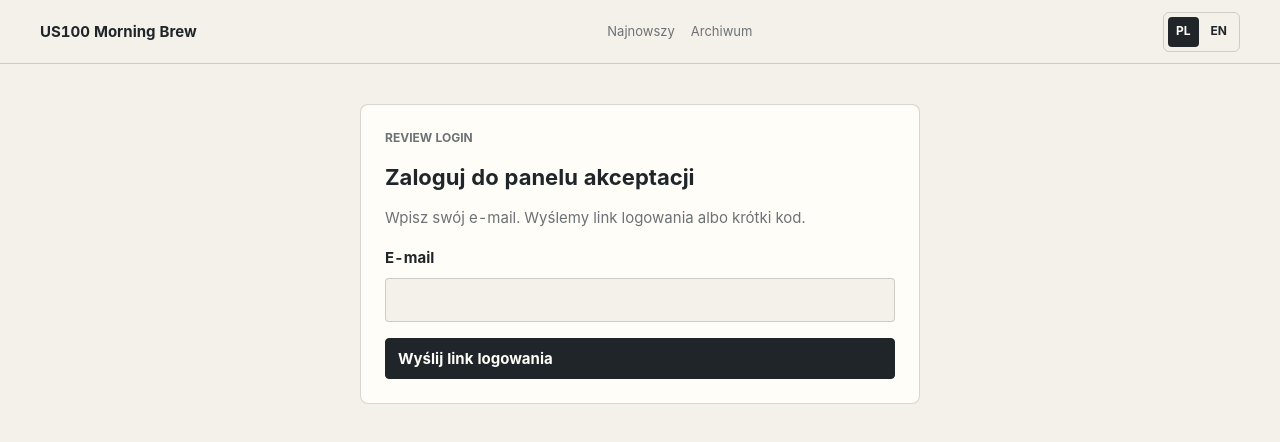
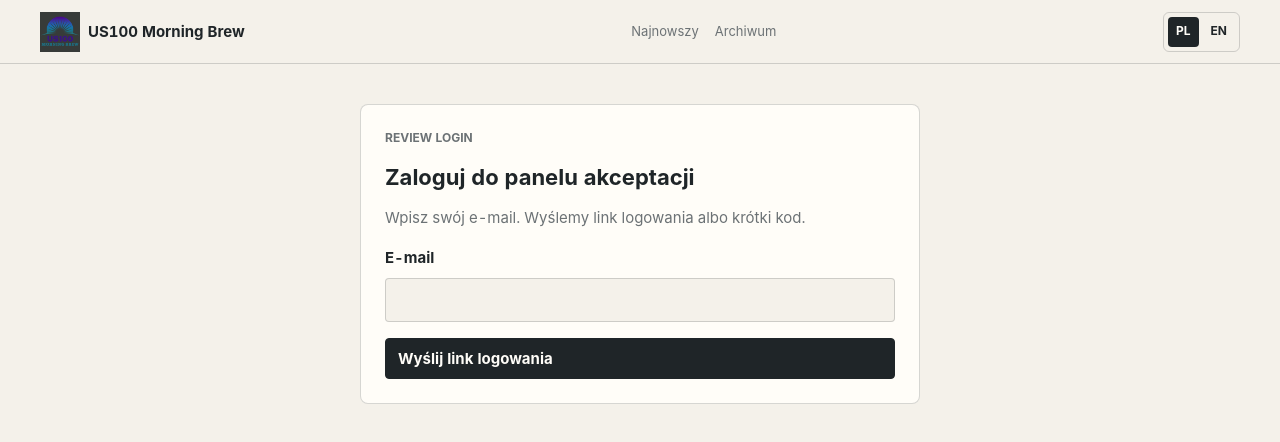
Before and after one commit to pavuloncool/us100morningbrew, a Next.js app in the folder apps/web/: page /review/login in a window 1280 px wide. Shown: the top 442 px of the page. Built offline with nearby package versions, Linux system fonts and the light colour scheme; no server answers.

Commit message:
Add US100 Morning Brew logo

```diff
--- a/apps/web/app/globals.css
+++ b/apps/web/app/globals.css
@@ -79,8 +79,23 @@ select {
 }
 
 .brand {
+  align-items: center;
+  display: inline-flex;
+  gap: var(--space-2);
   font-weight: 700;
+  min-height: 44px;
   text-decoration: none;
+}
+
+.brand-logo {
+  display: block;
+  flex: 0 0 auto;
+  height: 40px;
+  width: 40px;
+}
+
+.brand span {
+  white-space: nowrap;
 }
 
 .language-switch {
--- a/apps/web/app/layout.tsx
+++ b/apps/web/app/layout.tsx
@@ -6,13 +6,26 @@ import { AppShell } from "@/components/app-shell";
 import "./globals.css";
 
 export const metadata: Metadata = {
+  metadataBase: new URL(process.env.NEXT_PUBLIC_APP_URL ?? "https://www.theguy2b.com"),
   title: {
     default: "US100 Morning Brew",
     template: "%s | US100 Morning Brew"
   },
   description:
     "Codzienny, strukturalny briefing US100 / Nasdaq-100 badający price action, breadth, AI, rates, Fed i volatility.",
+  icons: {
+    apple: "/us100morningbrew-logo-trans.png",
+    icon: "/us100morningbrew-logo-trans.png"
+  },
   openGraph: {
+    images: [
+      {
+        alt: "US100 Morning Brew logo",
+        height: 1254,
+        url: "/us100morningbrew-logo-trans.png",
+        width: 1254
+      }
+    ],
     type: "website",
     siteName: "US100 Morning Brew"
   }
--- a/apps/web/components/site-header.tsx
+++ b/apps/web/components/site-header.tsx
@@ -1,5 +1,6 @@
 "use client";
 
+import Image from "next/image";
 import Link from "next/link";
 import { usePathname } from "next/navigation";
 
@@ -19,7 +20,16 @@ export function SiteHeader() {
   return (
     <header className="site-header">
       <Link className="brand" href={`/${locale}`}>
-        US100 Morning Brew
+        <Image
+          alt=""
+          aria-hidden="true"
+          className="brand-logo"
+          height={40}
+          priority
+          src="/us100morningbrew-logo-trans.png"
+          width={40}
+        />
+        <span>US100 Morning Brew</span>
       </Link>
       <nav aria-label={copy.mainNavigation}>
         <Link href={`/${locale}`}>{copy.latest}</Link>
```
Also changed, not shown: apps/web/public/us100morningbrew-logo-trans.png (added).
